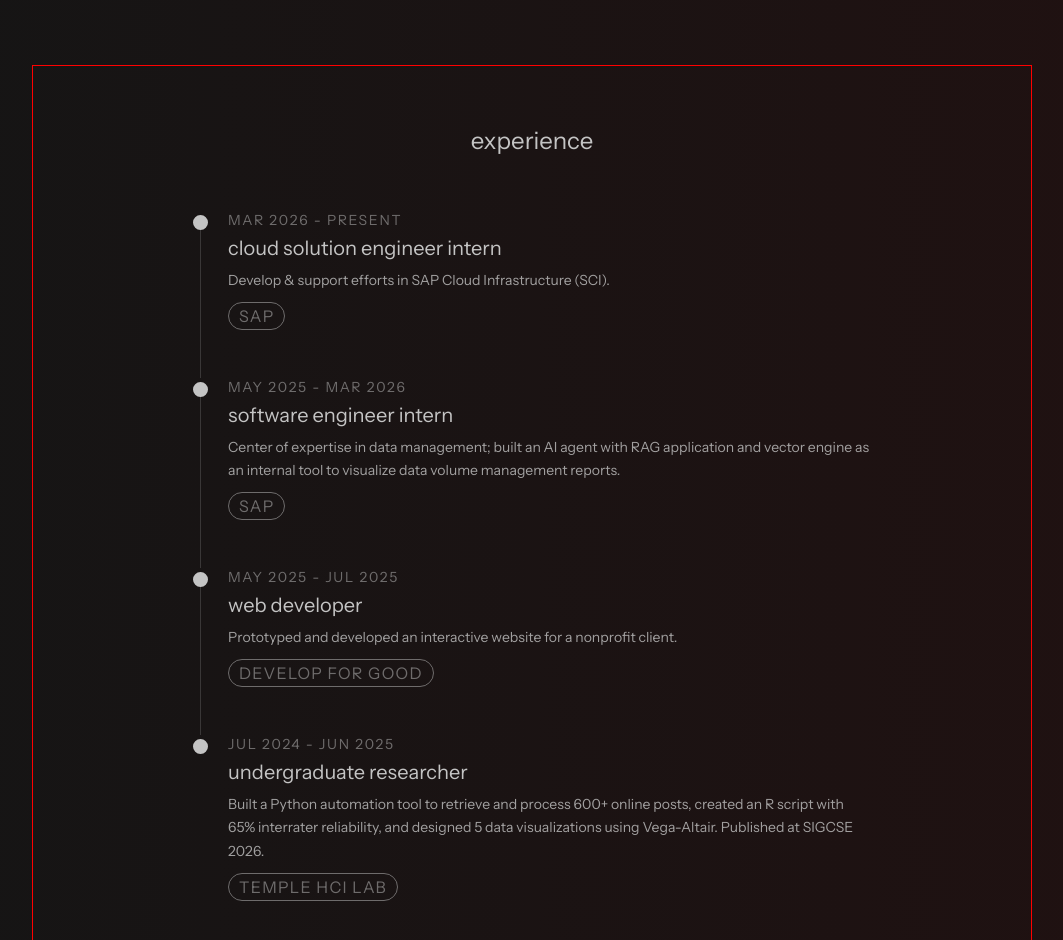
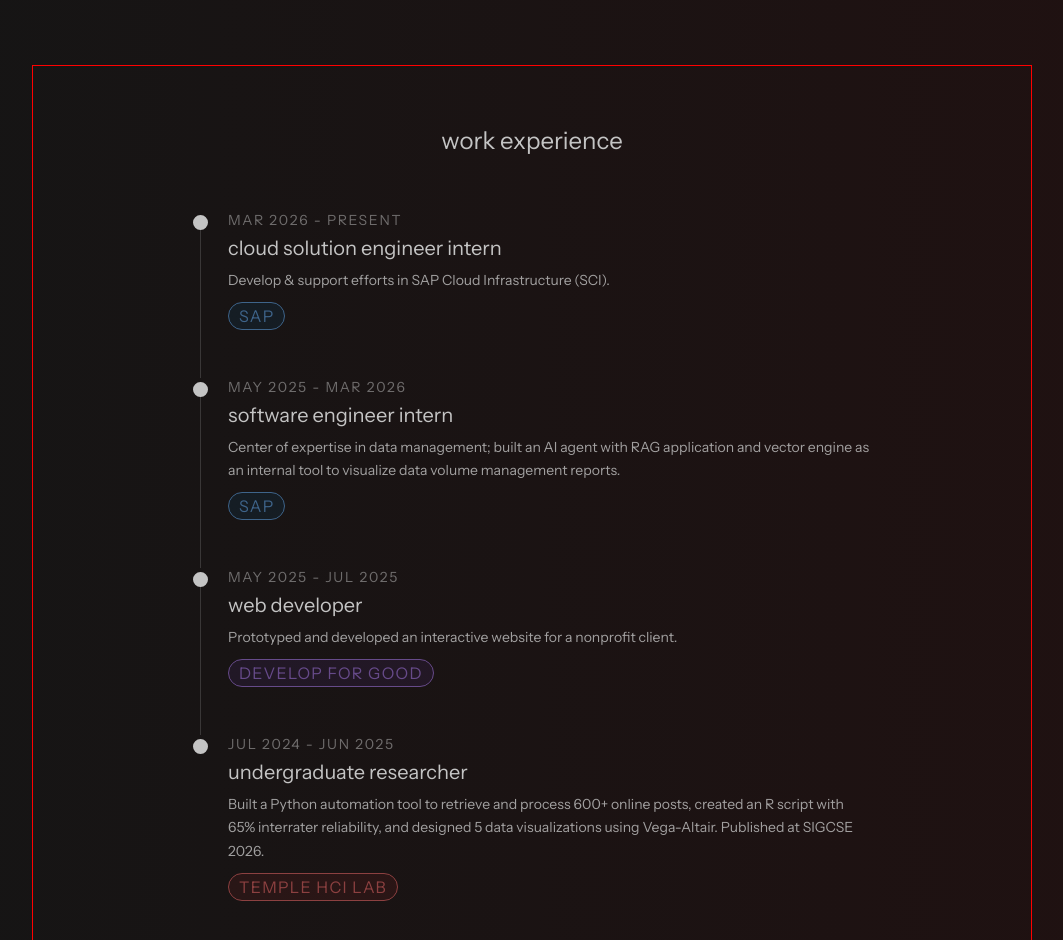
Before and after one commit to adyan1025/adyan1025.github.io, a React (Vite) app: page / in a window 1280 px wide. Shown: the part 640-1580 px from the top of the page, without its empty margins (108-1171 px from the left). Built offline with nearby package versions, Linux system fonts and the light colour scheme; a web font is replaced by a local one.

Commit message:
Colored in tags

```diff
--- a/src/sections/Experience.jsx
+++ b/src/sections/Experience.jsx
@@ -38,7 +38,7 @@ function Experience() {
   return (
     <div className="timeline-wrapper">
       <header className="timeline-header">
-        <h2>experience</h2>
+        <h2>work experience</h2>
       </header>
 
       <ul className="timeline-list">
@@ -55,7 +55,11 @@ function Experience() {
               {item.description && (
                 <p className="timeline-description">{item.description}</p>
               )}
-              {item.tag && <span className="timeline-tag">{item.tag}</span>}
+              {item.tag && (
+                <span className={`timeline-tag timeline-tag--${item.tag.toLowerCase().replace(/\s+/g, '-')}`}>
+                  {item.tag}
+                </span>
+              )}
             </div>
           </li>
         ))}
--- a/src/styling/Experience.css
+++ b/src/styling/Experience.css
@@ -73,10 +73,27 @@
 .timeline-item:nth-child(2) { animation-delay: 0.15s; }
 .timeline-item:nth-child(3) { animation-delay: 0.25s; }
 .timeline-item:nth-child(4) { animation-delay: 0.35s; }
-.timeline-item:nth-child(5) { animation-delay: 0.45s; }
-.timeline-item:nth-child(6) { animation-delay: 0.55s; }
-.timeline-item:nth-child(7) { animation-delay: 0.65s; }
-.timeline-item:nth-child(8) { animation-delay: 0.75s; }
+
+.timeline-tag--sap {
+  background-color: rgba(0, 112, 185, 0.2);
+  border-color: rgba(0, 112, 185, 0.6);
+  color: rgb(100, 180, 255);
+  opacity: 1;
+}
+
+.timeline-tag--develop-for-good {
+  background-color: rgba(120, 60, 200, 0.2);
+  border-color: rgba(120, 60, 200, 0.6);
+  color: rgb(180, 130, 255);
+  opacity: 1;
+}
+
+.timeline-tag--temple-hci-lab {
+  background-color: rgba(200, 40, 40, 0.2);
+  border-color: rgba(200, 40, 40, 0.6);
+  color: rgb(255, 110, 110);
+  opacity: 1;
+}
 
 .timeline-dot {
   flex-shrink: 0;
```
